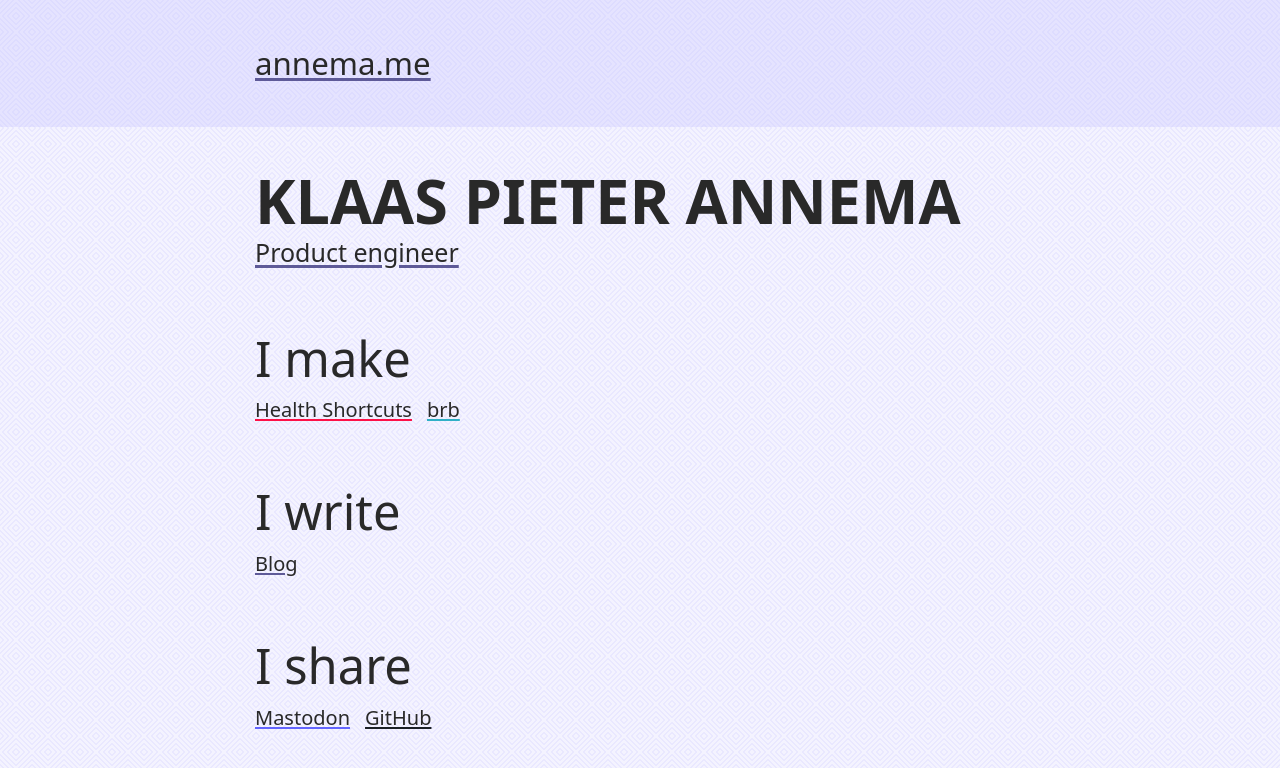
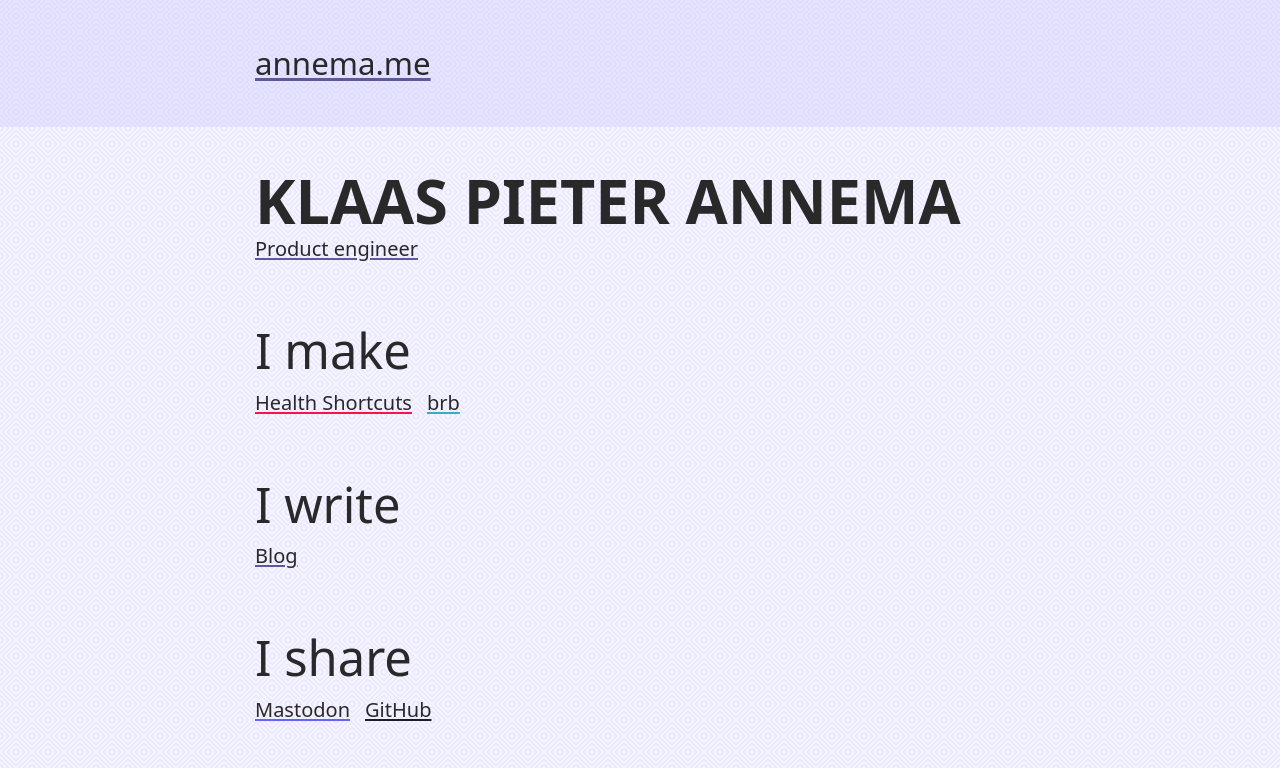
Before and after one commit to klaaspieter/annemame, an Eleventy site: page src/index.md in a window 1280 px wide. Built offline with nearby package versions, Linux system fonts and the light colour scheme; Eleventy itself is replaced by a stand-in of ours; files that its build step writes are made by us from their sources.

Commit message:
Use body font size for paragraphs

```diff
--- a/src/_includes/stylesheets/global.css
+++ b/src/_includes/stylesheets/global.css
@@ -150,10 +150,6 @@ h2 {
   font-size: var(--step-4);
 }
 
-p {
-  font-size: var(--step-1);
-}
-
 a:not([class]) {
   text-decoration-thickness: .2ex;
   text-decoration-color: var(--color-primary);
```
